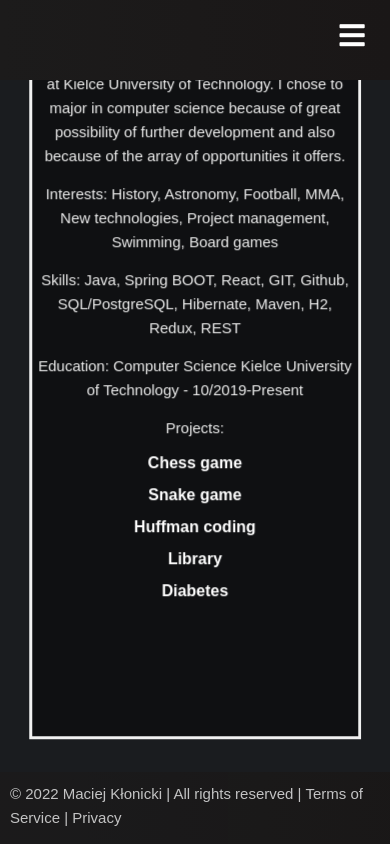
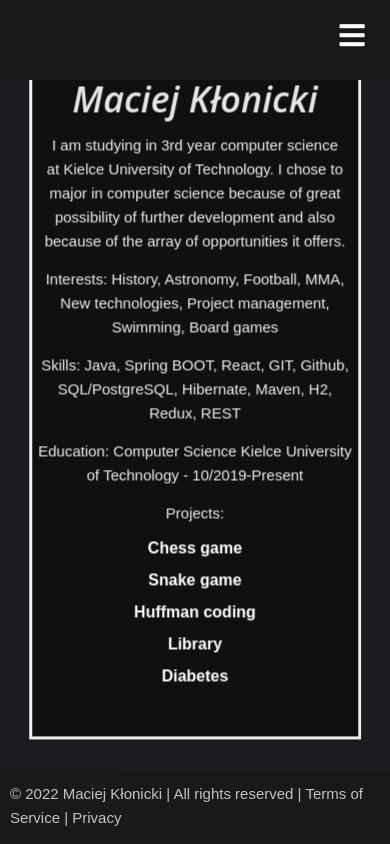
Before and after one commit to MaciejKlonicki/MyPortfolio, a React (Create React App) app: page /aboutme in a window 390 px wide. Built offline with nearby package versions, Linux system fonts and the light colour scheme; the HTML template or start-up script is replaced by a standard one.

Commit message:
mobile fix 1.16

```diff
--- a/src/components/aboutMe/Aboutme.css
+++ b/src/components/aboutMe/Aboutme.css
@@ -65,10 +65,10 @@ p {
       font-weight: bold;
       border: 3px solid #f1f1f1;
       position: absolute;
-      top: 42%;
+      top: 47%;
       left: 50%;
       width: 85%;
-      height: 90%;
+      height: 80%;
       text-align: center;
       backdrop-filter: blur(5px);
       margin-top: 5px;
```
